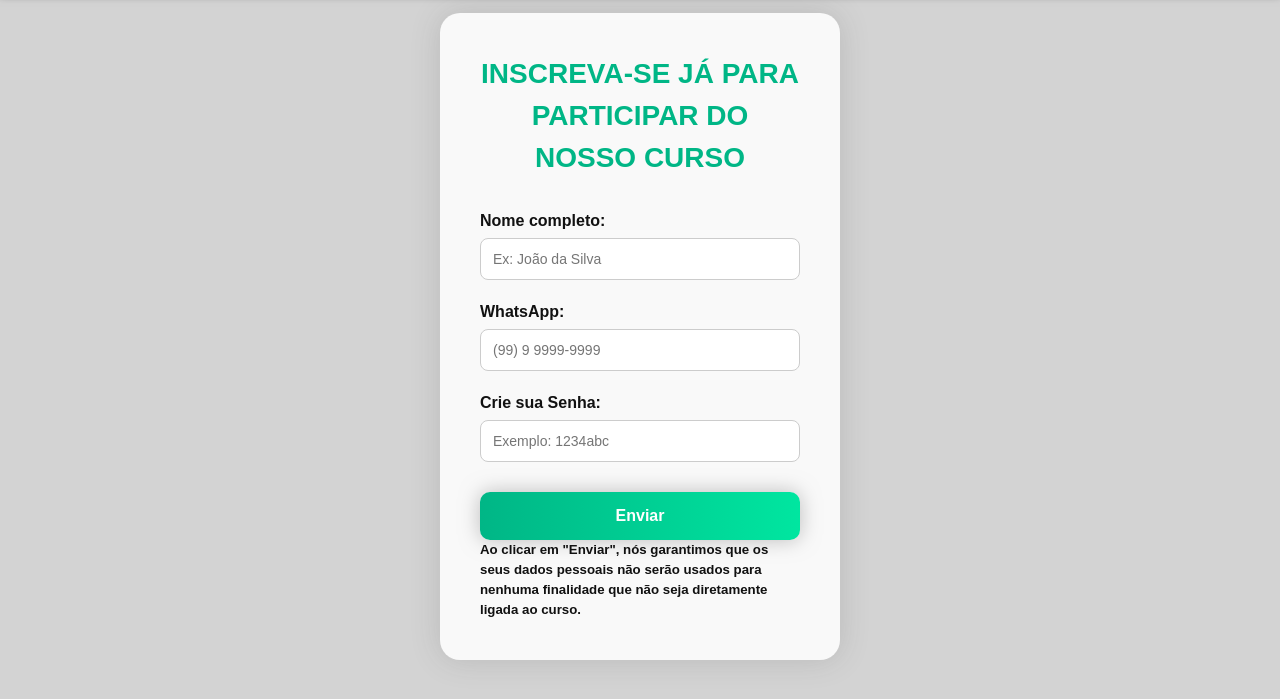
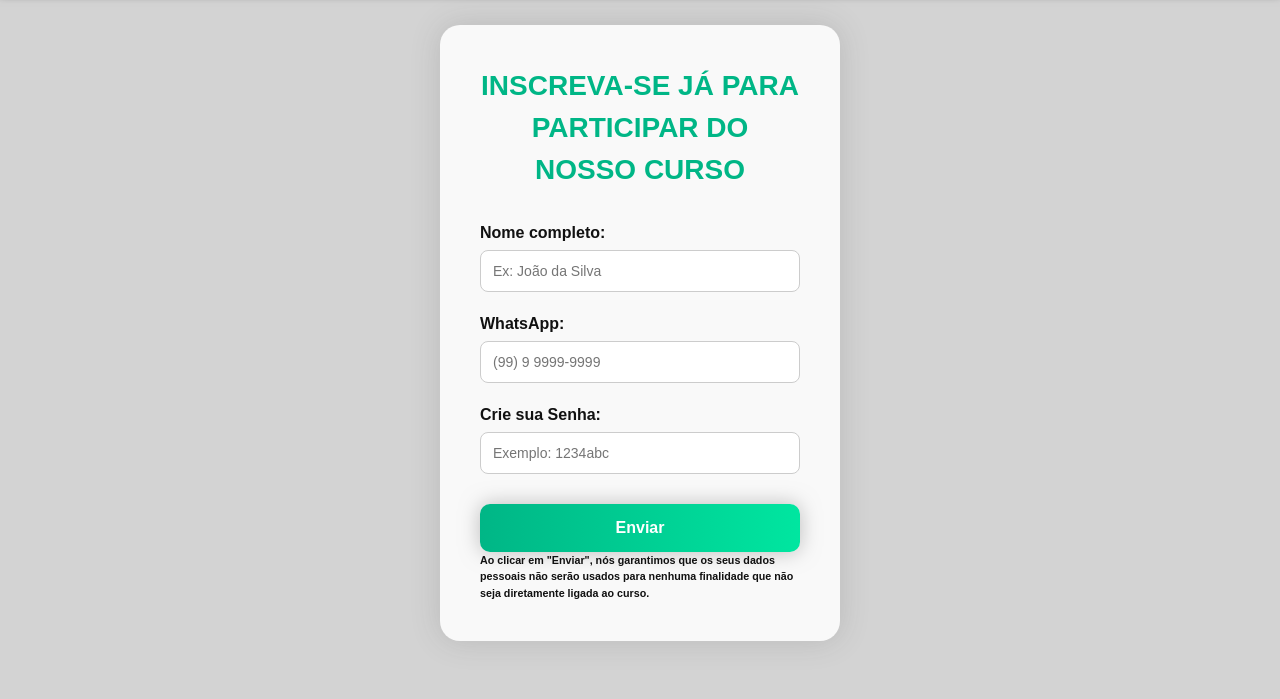
Before and after one commit to TIAlfa24/Alfa-Gamer, a plain HTML site: page cadastro.html in a window 1280 px wide. Shown: the part 127-826 px from the top of the page. Drawn offline with nearby package versions, Linux system fonts and the light colour scheme.

Commit message:
Update cadastro.html

```diff
--- a/cadastro.html
+++ b/cadastro.html
@@ -48,7 +48,7 @@
                     <!--<div class="a-padding">
                         <a href="login.html">Login</a>
                     </div>-->
-                        <h5>Ao clicar em "Enviar", nós garantimos que os seus dados pessoais não serão usados para nenhuma finalidade que não seja diretamente ligada ao curso.</h5>
+                        <h6>Ao clicar em "Enviar", nós garantimos que os seus dados pessoais não serão usados para nenhuma finalidade que não seja diretamente ligada ao curso.</h6>
                 </form>
             </main>
         </div>
```
